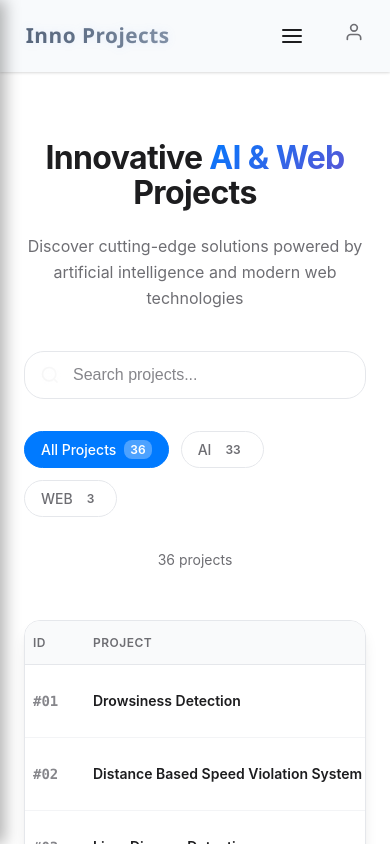
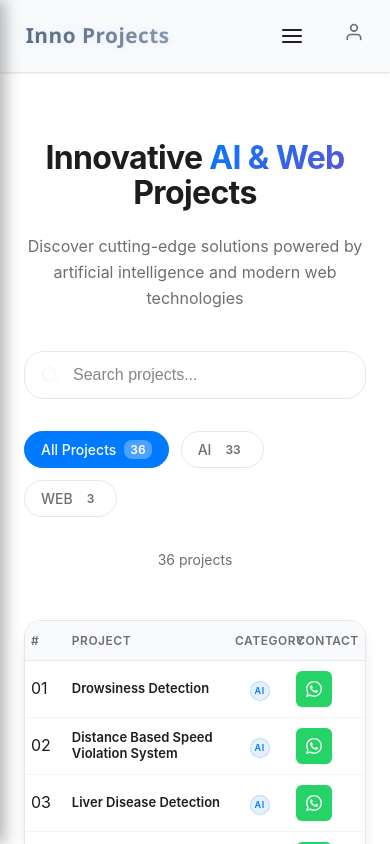
Before and after one commit to ajaykarthik-ip/inno-projects, a Next.js app: page /project-titles in a window 390 px wide. Shown: the top 844 px of the page. Built offline with nearby package versions, Linux system fonts and the light colour scheme.

Commit message:
style: enhance mobile responsiveness for project table and adjust layout

```diff
--- a/src/app/project-titles/page.css
+++ b/src/app/project-titles/page.css
@@ -544,33 +544,71 @@ body {
     gap: 8px;
   }
 
+  /* Mobile table - no horizontal scroll, fit to screen */
   .table-wrapper {
-    -webkit-overflow-scrolling: touch;
+    overflow-x: visible;
   }
 
   .projects-table {
-    min-width: 600px;
+    width: 100%;
+    min-width: auto;
+    table-layout: fixed;
   }
 
   .projects-table th,
   .projects-table td {
-    padding: 16px 12px;
+    padding: 12px 8px;
   }
 
-  .th-id { width: 60px; }
-  .th-category { width: 100px; }
-  .th-action { width: 120px; }
+  /* Hide ID column on mobile and reorganize */
+  .th-id,
+  .td-id {
+    display: none;
+  }
+
+  /* Adjust column widths for mobile without ID */
+  .th-action {
+    width: 25%;
+    text-align: left;
+    order: -1; /* Move WhatsApp column to the left */
+  }
+  .th-title { width: 50%; }
+  .th-category { width: 25%; }
+
+  .td-action {
+    text-align: left;
+    order: -1; /* Move WhatsApp cell to the left */
+  }
+
+  /* Reorder table cells on mobile */
+  .project-row {
+    display: table-row;
+  }
+
+  .project-row .td-action {
+    display: table-cell;
+  }
 
   .project-name {
-    font-size: 15px;
+    font-size: 14px;
+    line-height: 1.3;
+    word-wrap: break-word;
+    overflow-wrap: break-word;
+  }
+
+  .category-badge {
+    font-size: 10px;
+    padding: 3px 6px;
+    white-space: nowrap;
   }
 
   .whatsapp-btn {
-    padding: 10px 14px;
-    font-size: 13px;
-    min-width: 44px;
-    min-height: 44px;
+    padding: 8px 6px;
+    font-size: 12px;
+    min-width: 40px;
+    min-height: 40px;
     justify-content: center;
+    border-radius: 8px;
   }
 
   .btn-text {
@@ -578,8 +616,8 @@ body {
   }
 
   .whatsapp-icon {
-    width: 20px !important;
-    height: 20px !important;
+    width: 18px !important;
+    height: 18px !important;
     flex-shrink: 0;
   }
 
@@ -603,31 +641,40 @@ body {
 
   .projects-table th,
   .projects-table td {
-    padding: 12px 8px;
+    padding: 10px 6px;
   }
 
+  /* Even tighter layout for very small screens */
+  .th-id { width: 12%; }
+  .th-title { width: 48%; }
+  .th-category { width: 18%; }
+  .th-action { width: 22%; }
+
   .project-name {
-    font-size: 14px;
-    line-height: 1.3;
+    font-size: 13px;
+    line-height: 1.2;
+  }
+
+  .project-number {
+    font-size: 12px;
   }
 
   .whatsapp-btn {
-    padding: 8px 12px;
-    gap: 6px;
-    min-width: 48px;
-    min-height: 48px;
-    justify-content: center;
+    padding: 6px 4px;
+    gap: 4px;
+    min-width: 36px;
+    min-height: 36px;
+    border-radius: 6px;
   }
 
   .whatsapp-icon {
-    width: 18px !important;
-    height: 18px !important;
-    flex-shrink: 0;
+    width: 16px !important;
+    height: 16px !important;
   }
 
   .category-badge {
-    font-size: 10px;
-    padding: 3px 8px;
+    font-size: 9px;
+    padding: 2px 4px;
   }
 }
 
--- a/src/app/project-titles/page.tsx
+++ b/src/app/project-titles/page.tsx
@@ -194,17 +194,17 @@ Looking forward to hearing from you!`;
               <table className="projects-table">
                 <thead>
                   <tr>
-                    <th className="th-id">ID</th>
+                    <th className="th-serial">#</th>
                     <th className="th-title">Project</th>
                     <th className="th-category">Category</th>
-                    <th className="th-action">Get Details</th>
+                    <th className="th-action">Contact</th>
                   </tr>
                 </thead>
                 <tbody>
                   {filteredProjects.map((project, index) => (
                     <tr key={project.id} className="project-row" style={{ animationDelay: `${index * 50}ms` }}>
-                      <td className="td-id">
-                        <span className="project-number">#{project.id.padStart(2, '0')}</span>
+                      <td className="td-serial">
+                        <span className="serial-number">{(index + 1).toString().padStart(2, '0')}</span>
                       </td>
                       <td className="td-title">
                         <div className="project-info">
```
